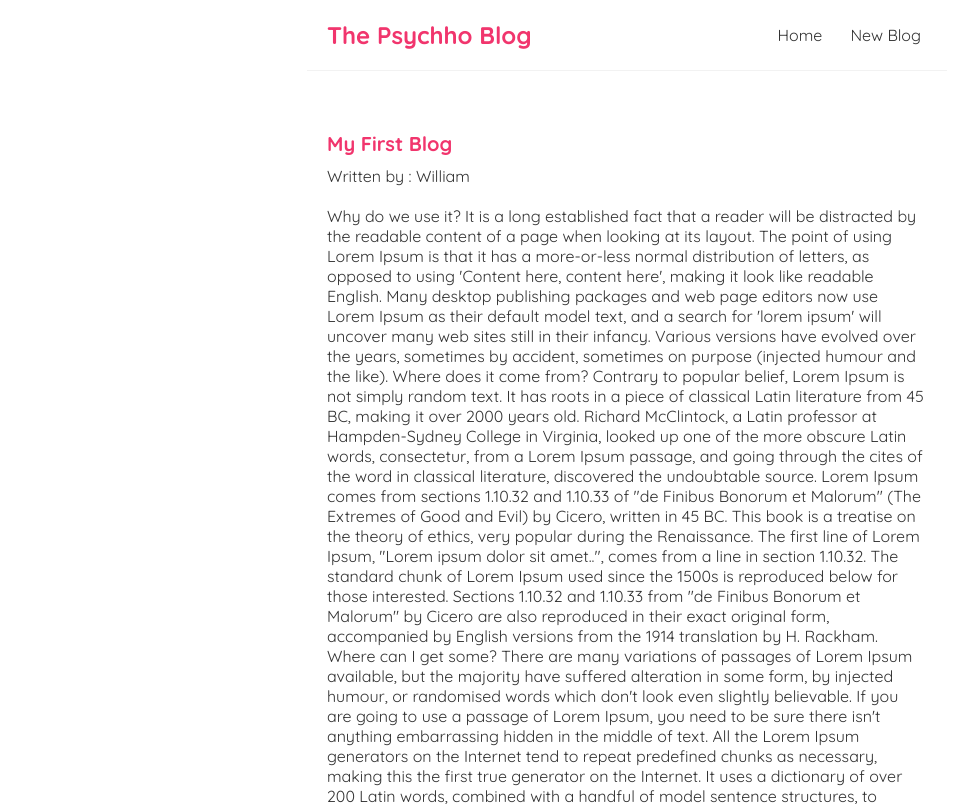
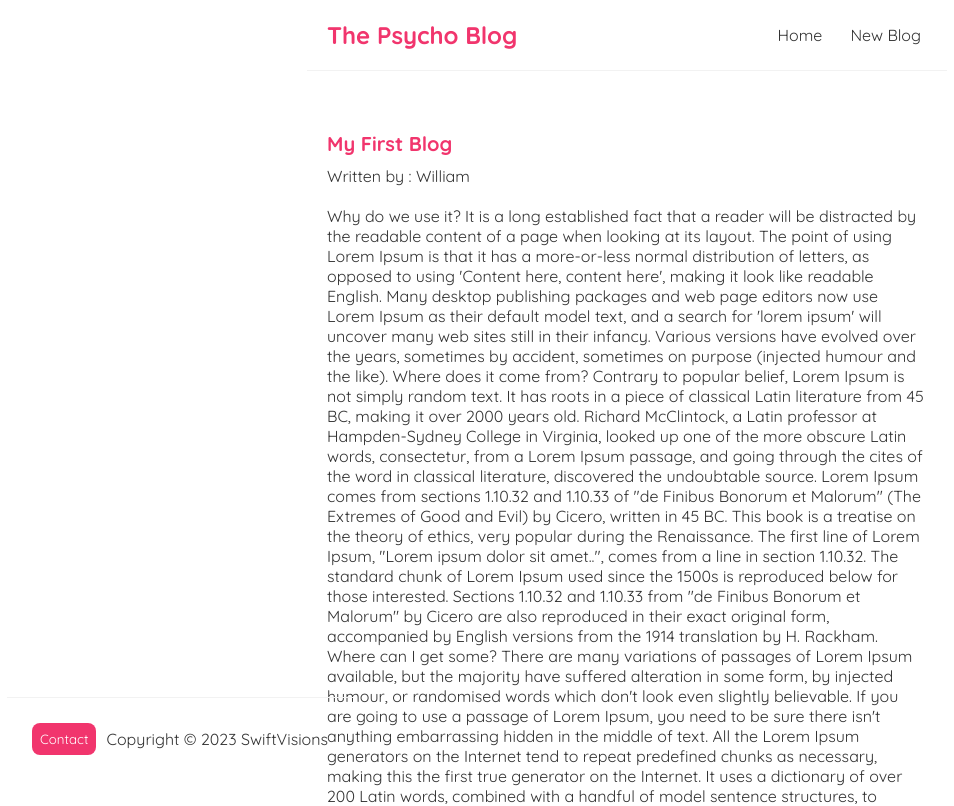
Before and after one commit to famousfields/FirstReactProject, a React (Create React App) app: page /blogs/1 in a window 1280 px wide. Shown: the top 806 px of the page, without its empty margins (13-967 px from the left). Built offline with nearby package versions, Linux system fonts and the light colour scheme; data requests are answered from the project's data file.

Commit message:
add:Footer and notFound page

```diff
--- a/src/App.js
+++ b/src/App.js
@@ -1,8 +1,10 @@
 import Navbar from './NavBar';
 import Home from './Home';
 import Create from './Create';
+import Footer from './Footer';
 import { BrowserRouter as Router, Route, Switch } from 'react-router-dom';
 import BlogDetails from './BlogDetails';
+import NotFound from './NotFound';
 
 
 function App() {
@@ -21,9 +23,12 @@ function App() {
             <Route path = "/blogs/:id">
               <BlogDetails />
             </Route>
+            <Route path = "*">
+              <NotFound />
+            </Route>
           </Switch>
         </div>
-        <div className='Footer'></div>
+        <Footer />
       </div>
     </Router>
   );
--- a/src/BlogDetails.js
+++ b/src/BlogDetails.js
@@ -1,10 +1,20 @@
 import { useParams } from "react-router-dom";
-import BlogList from "./BlogList";
 import useFetch from "./useFetch";
+import { useHistory } from "react-router-dom";
+
 
 const BlogDetails = () => {
     const { id } = useParams();
     const{data, error, isPending} = useFetch('http://localhost:8000/blogs/'+ id);
+    const history = useHistory();
+
+    const handleClick  = () => {//delete blog
+        fetch('http://localhost:8000/blogs/'+data.id,{
+            method: 'DELETE'// delete method
+        }).then(() => {
+            history.push('/');
+        })
+    }
 
     return (
         <div className="blog-details">
@@ -15,6 +25,7 @@ const BlogDetails = () => {
                     <h2> {data.title}</h2>
                     <p>Written by : {data.author}</p>
                     <div>{data.body}</div>
+                    <button onClick={handleClick}>delete</button>
                 </article>
             ) }
         </div>
--- /dev/null
+++ b/src/Footer.js
@@ -0,0 +1,13 @@
+const Footer = () => {
+    const handleClick = () => {
+        window.location.href = 'mailto:wfields1@knights.ucf.edu'; // creates a popup for user to email suggestions
+      };
+    return (
+        <footer className="footer">
+            <button onClick={handleClick}>Contact</button>
+            <p>Copyright © {new Date().getFullYear()} SwiftVisions</p>
+        </footer>
+    );
+}
+
+export default Footer;
--- a/src/NavBar.js
+++ b/src/NavBar.js
@@ -3,10 +3,10 @@ import {Link} from 'react-router-dom';
 const Navbar = () => {
     return (
         <nav className="navbar">
-            <h1>The Psychho Blog</h1>
+            <h1>The Psycho Blog</h1>
             <div className="links">
                 <Link to = {"/"}>Home</Link>
-                <Link to = "/create">New Blog</Link>
+                <Link to = {"/create"}>New Blog</Link>
             </div>
         </nav>
      );
--- /dev/null
+++ b/src/NotFound.js
@@ -0,0 +1,12 @@
+import { Link } from "react-router-dom";
+
+const NotFound = () => {
+    return(
+       <div className="not-found">
+            <h2>Sorry</h2>
+            <p>That page can not be found</p>
+            <Link to = "/">Back to the homepage...</Link>
+       </div>
+    );
+}
+export default NotFound;
--- a/src/index.css
+++ b/src/index.css
@@ -27,6 +27,24 @@
 }
 .navbar a:hover {
   color: #f1356d;
+}
+.footer{
+  bottom: 0;
+  position: fixed;
+  align-items: center;
+  border-top: 1px solid #f2f2f2;
+  padding: 25px;
+  margin: 20px;
+  display: flex;
+}
+.footer button{
+  margin-right: 10px;
+  background: #f1356d;
+  color: #fff;
+  border: 0;
+  padding: 8px;
+  border-radius: 8px;
+  cursor: pointer;
 }
 .content {
   max-width: 600px;
```
Also changed, not shown: data/db.json (+0 -6 lines).
